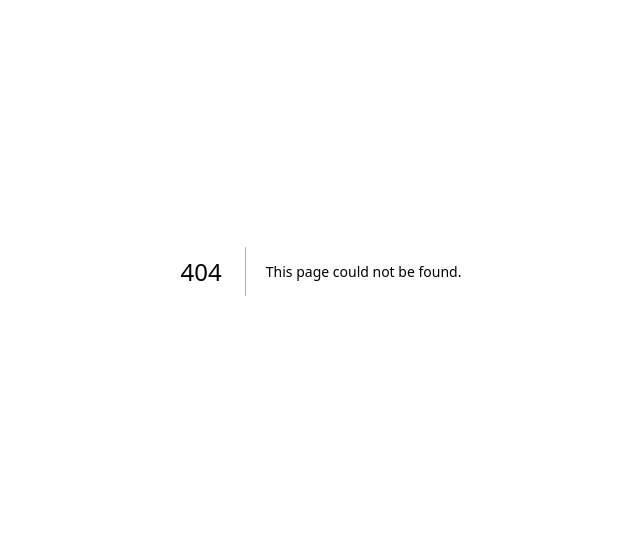
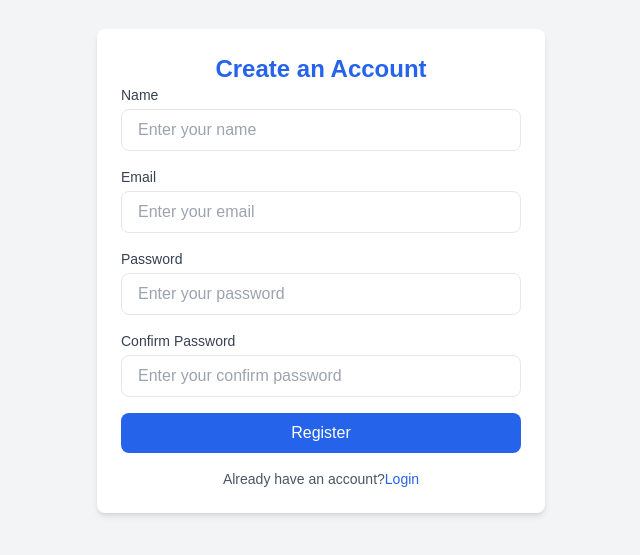
Before and after one commit to haniful360/task-management-client, a Next.js app: page /register in a window 1280 px wide. Before the commit this address had no page. Shown: the part 129-684 px from the top of the page, without its empty margins (319-959 px from the left). Built offline with nearby package versions, Linux system fonts and the light colour scheme.

Commit message:
user register with api

```diff
--- /dev/null
+++ b/app/login/page.js
@@ -0,0 +1,51 @@
+import React from "react";
+
+const Login = () => {
+  return (
+    <div>
+      <div className="bg-gray-100 flex items-center justify-center min-h-screen">
+        <div className="w-full max-w-md bg-white rounded-lg shadow-md p-6">
+          <h2 className="text-2xl font-bold text-center text-blue-600">
+            Login
+          </h2>
+          <form className="space-y-4">
+            <div>
+              <label className="block text-sm font-medium text-gray-700">
+                Email
+              </label>
+              <input
+                type="email"
+                placeholder="Enter your email"
+                className="w-full mt-1 px-4 py-2 border rounded-lg focus:ring-blue-500 focus:border-blue-500"
+              />
+            </div>
+            <div>
+              <label className="block text-sm font-medium text-gray-700">
+                Password
+              </label>
+              <input
+                type="password"
+                placeholder="Enter your password"
+                className="w-full mt-1 px-4 py-2 border rounded-lg focus:ring-blue-500 focus:border-blue-500"
+              />
+            </div>
+            <button
+              type="submit"
+              className="w-full bg-blue-600 text-white py-2 px-4 rounded-lg hover:bg-blue-700 transition"
+            >
+              Login
+            </button>
+          </form>
+          <p className="text-sm text-center text-gray-600 mt-4">
+            Don’t have an account?{" "}
+            <a href="/register" className="text-blue-600 hover:underline">
+              Register
+            </a>
+          </p>
+        </div>
+      </div>
+    </div>
+  );
+};
+
+export default Login;
--- /dev/null
+++ b/app/register/page.js
@@ -0,0 +1,138 @@
+"use client";
+import React, { useState } from "react";
+
+const Register = () => {
+
+  const [formData, setFormData] = useState({
+    name: "",
+    email: "",
+    password: "",
+    password_confirmation: "",
+  });
+
+  const [responseMessage, setResponseMessage] = useState(null);
+
+  const handleOnChange = (e) => {
+    const { name, value } = e.target;
+    setFormData((prevData) => ({
+      ...prevData,
+      [name]: value,
+    }));
+  };
+
+  const handleSubmit = async (e) => {
+    e.preventDefault();
+
+    try {
+      const response = await fetch("http://127.0.0.1:8000/api/register", {
+        method: "POST",
+        headers: {
+          "Content-Type": "application/json",
+        },
+        body: JSON.stringify({
+          name: formData.name,
+          email: formData.email,
+          password: formData.password,
+          password_confirmation: formData.password_confirmation,
+        }),
+      });
+
+      const data = await response.json();
+      // setResponseMessage("Registration successful!");
+      console.log("Server Response:", data);
+
+      setFormData({
+        name: "",
+        email: "",
+        password: "",
+        password_confirmation: "",
+      });
+    } catch (error) {
+      console.error("Error:", error.message);
+      setResponseMessage("An error occurred. Please try again.");
+    }
+  };
+
+  return (
+    <div className="bg-gray-100 flex items-center justify-center min-h-screen">
+      <div className="w-full max-w-md bg-white rounded-lg shadow-md p-6">
+        <h2 className="text-2xl font-bold text-center text-blue-600">
+          Create an Account
+        </h2>
+        {responseMessage && (
+          <div className="text-center text-sm text-red-500 mb-4">
+            {responseMessage}
+          </div>
+        )}
+        <form onSubmit={handleSubmit} className="space-y-4">
+          <div>
+            <label className="block text-sm font-medium text-gray-700">
+              Name
+            </label>
+            <input
+              type="text"
+              name="name"
+              value={formData.name}
+              onChange={handleOnChange}
+              placeholder="Enter your name"
+              className="w-full mt-1 px-4 py-2 border rounded-lg focus:ring-blue-500 focus:border-blue-500"
+            />
+          </div>
+          <div>
+            <label className="block text-sm font-medium text-gray-700">
+              Email
+            </label>
+            <input
+              type="email"
+              name="email"
+              value={formData.email}
+              onChange={handleOnChange}
+              placeholder="Enter your email"
+              className="w-full mt-1 px-4 py-2 border rounded-lg focus:ring-blue-500 focus:border-blue-500"
+            />
+          </div>
+          <div>
+            <label className="block text-sm font-medium text-gray-700">
+              Password
+            </label>
+            <input
+              type="password"
+              name="password"
+              value={formData.password}
+              onChange={handleOnChange}
+              placeholder="Enter your password"
+              className="w-full mt-1 px-4 py-2 border rounded-lg focus:ring-blue-500 focus:border-blue-500"
+            />
+          </div>
+          <div>
+            <label className="block text-sm font-medium text-gray-700">
+              Confirm Password
+            </label>
+            <input
+              type="password"
+              name="password_confirmation"
+              value={formData.password_confirmation}
+              onChange={handleOnChange}
+              placeholder="Enter your confirm password"
+              className="w-full mt-1 px-4 py-2 border rounded-lg focus:ring-blue-500 focus:border-blue-500"
+            />
+          </div>
+          <button
+            type="submit"
+            className="w-full bg-blue-600 text-white py-2 px-4 rounded-lg hover:bg-blue-700 transition"
+          >
+            Register
+          </button>
+        </form>
+        <p className="text-sm text-center text-gray-600 mt-4">
+          Already have an account?
+          <a href="/login" className="text-blue-600 hover:underline">
+            Login
+          </a>
+        </p>
+      </div>
+    </div>
+  );
+};
+
+export default Register;
```
